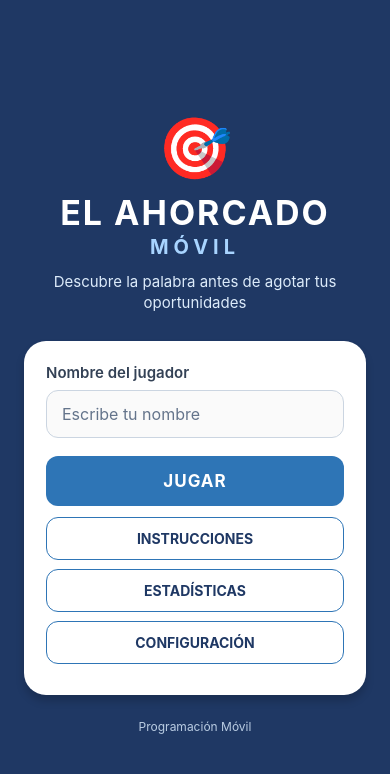
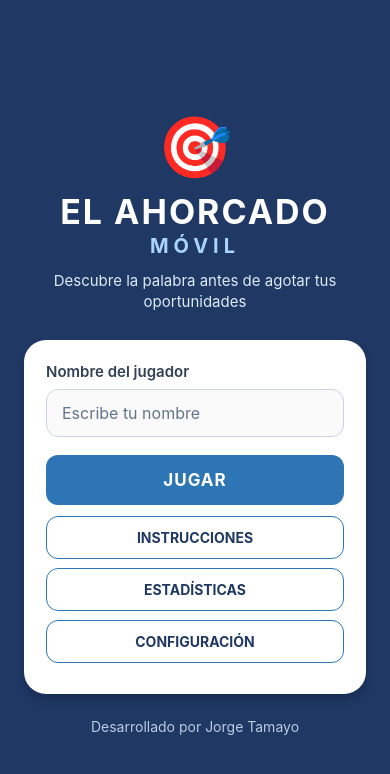
Before and after one commit to jorgetamayo8279-maker/Ahorcado, a React Native app: screen /Inicio in a window 390 px wide. Shown: the top 774 px of the page. Built offline with nearby package versions, Linux system fonts and the light colour scheme.

Commit message:
Agrega footer de autor

```diff
--- /dev/null
+++ b/src/components/FooterAutor.js
@@ -0,0 +1,22 @@
+import React from 'react';
+import { Text, StyleSheet } from 'react-native';
+import { useThemedStyles } from '../theme/ThemeContext';
+
+export default function FooterAutor({ style }) {
+  const styles = useThemedStyles(crearEstilos);
+
+  return (
+    <Text style={[styles.texto, style]}>
+      Desarrollado por Jorge Tamayo
+    </Text>
+  );
+}
+
+const crearEstilos = (colors) => StyleSheet.create({
+  texto: {
+    color: colors.textSecondary,
+    fontSize: 14,
+    textAlign: 'center',
+    marginTop: 8,
+  },
+});
--- a/src/screens/ConfiguracionScreen.js
+++ b/src/screens/ConfiguracionScreen.js
@@ -6,6 +6,7 @@ import {
   leerConfiguracion, guardarConfiguracion, borrarEstadisticas, CONFIGURACION_POR_DEFECTO,
 } from '../storage/almacenamiento';
 import { useTheme, useThemedStyles } from '../theme/ThemeContext';
+import FooterAutor from '../components/FooterAutor';
 
 export default function ConfiguracionScreen() {
   const styles = useThemedStyles(crearEstilos);
@@ -175,6 +176,7 @@ export default function ConfiguracionScreen() {
         <Text style={styles.texto} accessibilityLiveRegion="polite">
           {operacion === 'guardando' ? 'Guardando…' : operacion === 'borrando' ? 'Borrando…' : mensaje}
         </Text>
+        <FooterAutor />
       </ScrollView>
     </SafeAreaView>
   );
--- a/src/screens/EstadisticasScreen.js
+++ b/src/screens/EstadisticasScreen.js
@@ -4,6 +4,7 @@ import { SafeAreaView } from 'react-native-safe-area-context';
 import { useFocusEffect } from '@react-navigation/native';
 import { leerEstadisticas, leerRanking, ESTADISTICAS_POR_DEFECTO } from '../storage/almacenamiento';
 import { useThemedStyles } from '../theme/ThemeContext';
+import FooterAutor from '../components/FooterAutor';
 
 function textoSeguro(valor) {
   return typeof valor === 'string' && valor.trim() ? valor : 'No disponible';
@@ -111,6 +112,7 @@ export default function EstadisticasScreen() {
           </View>
         )}
         ListEmptyComponent={cargando ? null : <Text style={styles.texto}>Aún no hay puntajes registrados.</Text>}
+        ListFooterComponent={FooterAutor}
       />
     </SafeAreaView>
   );
--- a/src/screens/InicioScreen.js
+++ b/src/screens/InicioScreen.js
@@ -11,6 +11,7 @@ import {
 } from 'react-native';
 
 import { useTheme, useThemedStyles } from '../theme/ThemeContext';
+import FooterAutor from '../components/FooterAutor';
 
 export default function InicioScreen({ navigation }) {
   const styles = useThemedStyles(crearEstilos);
@@ -94,9 +95,7 @@ export default function InicioScreen({ navigation }) {
         </TouchableOpacity>
       </View>
 
-      <Text style={styles.footer}>
-        Programación Móvil
-      </Text>
+      <FooterAutor style={styles.footer} />
     </KeyboardAvoidingView>
   );
 }
@@ -210,8 +209,6 @@ const crearEstilos = (colors) => StyleSheet.create({
 
   footer: {
     color: colors.footer,
-    textAlign: 'center',
     marginTop: 24,
-    fontSize: 12,
   },
 });
--- a/src/screens/InstruccionesScreen.js
+++ b/src/screens/InstruccionesScreen.js
@@ -2,6 +2,7 @@ import React from 'react';
 import { View, Text, ScrollView, StyleSheet } from 'react-native';
 import { SafeAreaView } from 'react-native-safe-area-context';
 import { useThemedStyles } from '../theme/ThemeContext';
+import FooterAutor from '../components/FooterAutor';
 
 const secciones = [
   {
@@ -84,6 +85,7 @@ export default function InstruccionesScreen() {
             ))}
           </View>
         ))}
+        <FooterAutor />
       </ScrollView>
     </SafeAreaView>
   );
```
